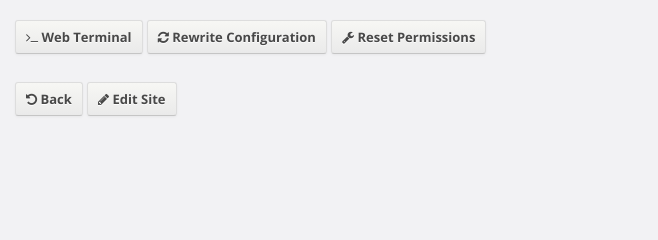
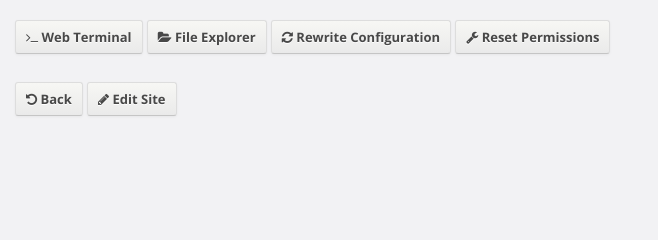
Before and after one commit to tjcsl/director, a Django app: template web3/templates/sites/info_site.html in a window 1280 px wide. Shown: the part 271-511 px from the top of the page, without its empty margins (0-658 px from the left). Run offline with Django 3.2, Linux system fonts and the light colour scheme; the template is opened without the code that fills it, so the values that code supplies are empty; some libraries are stand-ins or nearby versions.

Commit message:
link on info page

```diff
--- a/web3/templates/sites/info_site.html
+++ b/web3/templates/sites/info_site.html
@@ -54,6 +54,7 @@
 
         {% if site.category != "vm" %}
         <a href="{% url 'web_terminal' site.id %}" class="btn btn-ion"><i class="fa fa-terminal"></i> Web Terminal</a>
+        <a href="{% url 'editor' site.id %}" class="btn btn-ion"><i class="fa fa-folder-open"></i> File Explorer</a>
         {% endif %}
 
         <a href="{% url 'config_site' site.id %}" class="btn btn-ion"><i class="fa fa-refresh"></i> Rewrite Configuration</a>
```
